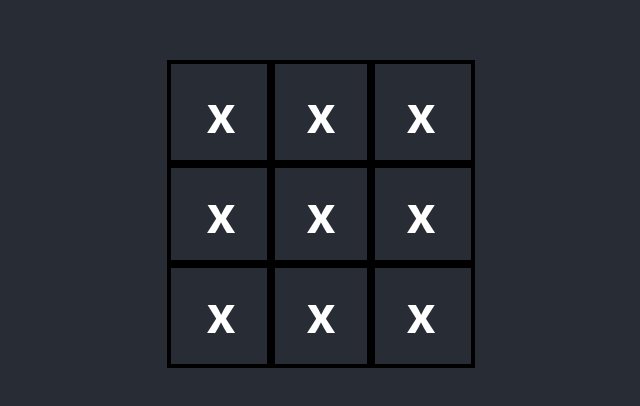
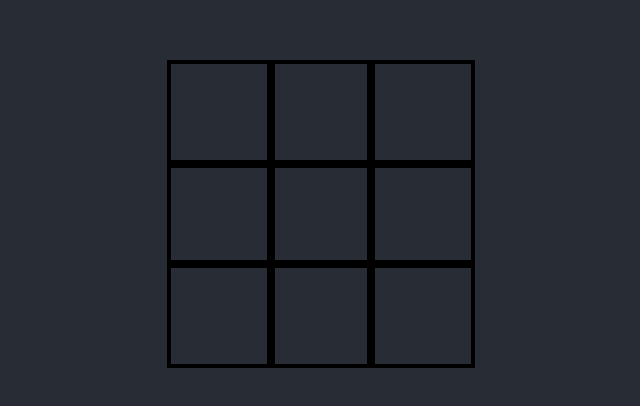
Before and after one commit to JakubStani/TicTacToePVPGame, a React (Create React App) app in the folder frontend/tictactoepvp/: page /game in a window 1280 px wide. Shown: the part 186-592 px from the top of the page, without its empty margins (319-959 px from the left). Built offline with nearby package versions, Linux system fonts and the light colour scheme.

Commit message:
allow to change values in tiles

```diff
--- a/frontend/tictactoepvp/src/components/GameTile/GameTile.tsx
+++ b/frontend/tictactoepvp/src/components/GameTile/GameTile.tsx
@@ -1,10 +1,11 @@
-import React from 'react'
+import React, { useState } from 'react'
 import './GameTile.css'
 
 function GameTile() {
+  const [value, setValue] = useState('')
   return (
-    <div className='gt-game-tile'>
-        <h1 className='gt-value'>x</h1>
+    <div className='gt-game-tile' onClick={() =>setValue('X')}>
+        <h1 className='gt-value'>{value}</h1>
     </div>
   )
 }
```
